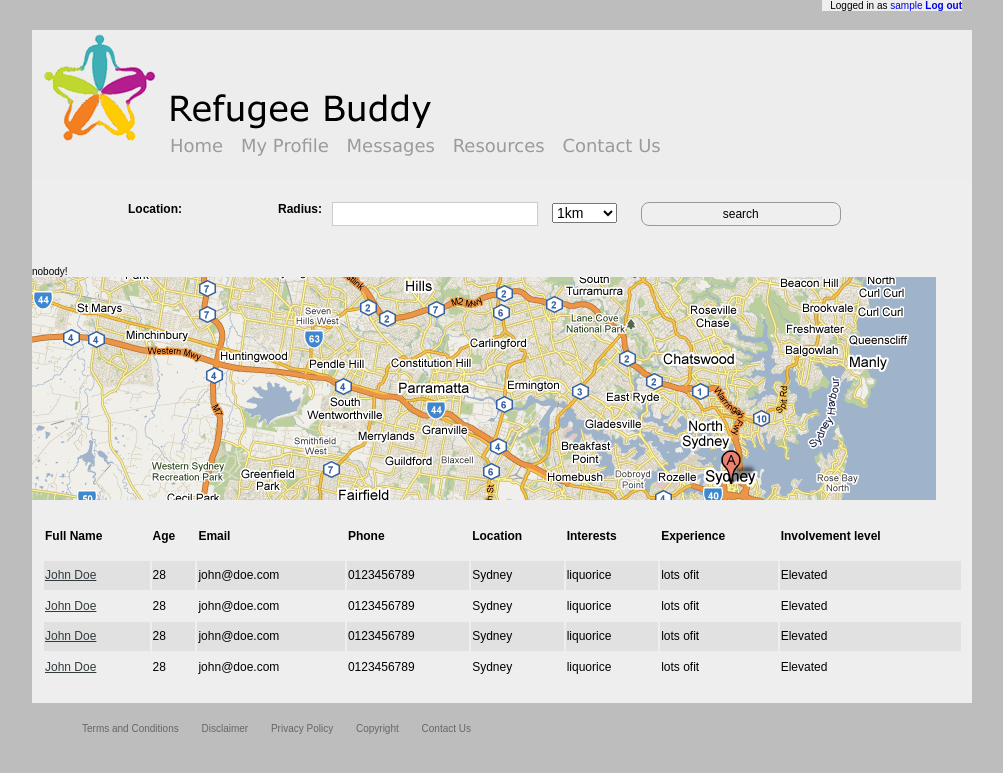
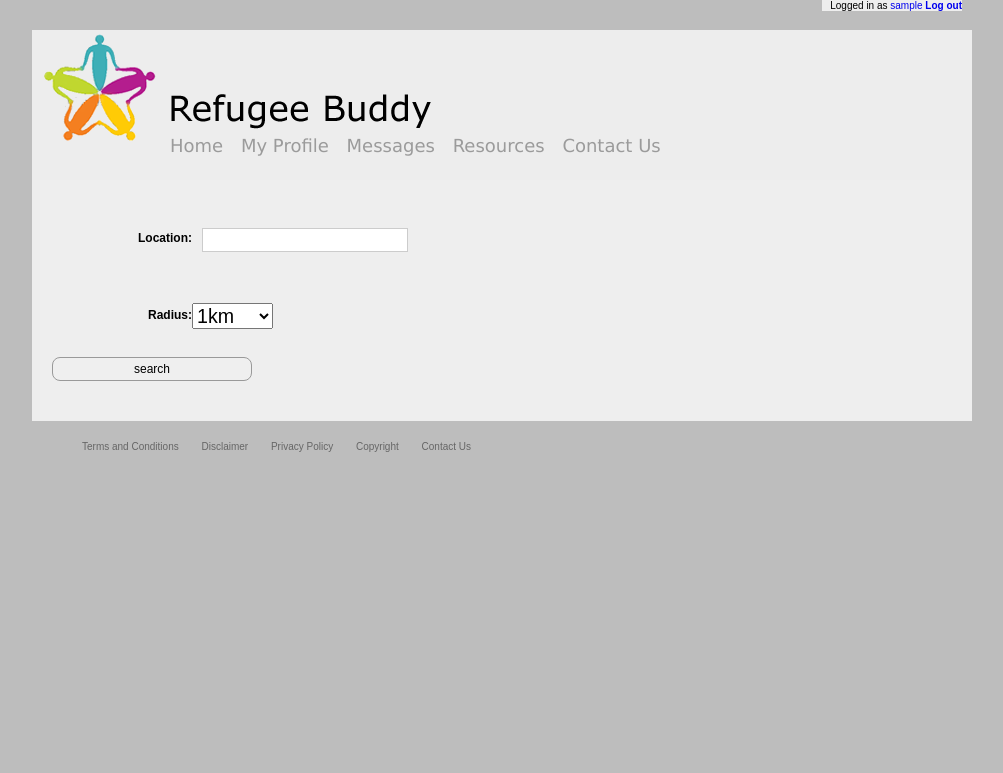
Before and after one commit to ozan/Refugee-Buddy, a Django app: page /buddies/search/ in a window 1280 px wide. Shown: the top 773 px of the page, without its empty margins (138-1141 px from the left). Run offline with Django 3.2, Linux system fonts and the light colour scheme; a user stored in the database is signed in; tables that the repository leaves empty hold one stand-in row (values such as "Sample post"); parts of the project's set-up code (start-up, migrations or seed data) failed here and were passed over; some libraries are stand-ins or nearby versions.

Commit message:
HACKETY HACKETY HACK HACK

```diff
--- a/project/buddies/views.py
+++ b/project/buddies/views.py
@@ -63,7 +63,8 @@ def search(request):
 
     return render_to_response('buddies/search.html', {
         'form': form,
-        'buddies_in_range': buddies_in_range
+        'buddies_in_range': buddies_in_range,
+        'is_get': request.method == 'GET'
     }, context_instance=RequestContext(request))
 
 @login_required
--- a/templates/buddies/search.html
+++ b/templates/buddies/search.html
@@ -11,17 +11,18 @@
 {# show search form #}
 <ul class="buddy-search-form">
 <form action="" method="post">
-	{{ form.as_ul }}
+	{{ form.as_p }}
 	{% csrf_token %}
 	<input type="submit" value="search" />
 </form>
 </ul>
 {# output buddies #}
 {% for buddy in buddies_in_range %}
-{{ buddy }}
+{# do something #}
 {% empty %}
-nobody!
+{# blah #}
 {% endfor %}
+{% if not is_get %}
 	<div class="search-results">
 	<div class="map-results"><img src="{{ MEDIA_URL }}/images/map.png" alt="map" /></div>
 	<table>
@@ -29,8 +30,6 @@ nobody!
 			<tr>
 				<td class="row name">Full Name</td>
 				<td class="row age">Age</td>
-				<td class="row email">Email</td>
-				<td class="row phone">Phone</td>
 				<td class="row location">Location</td>
 				<td class="row interest">Interests</td>
 				<td class="row experience">Experience</td>
@@ -39,46 +38,45 @@ nobody!
 		</thead>
 		<tbody>
 			<tr class="row-odd">
-				<td class="row name"><a href="#">John Doe</a></td>
+				<td class="row name"><a href="{% url buddies_detail '1' %}">Andrew Smith</a></td>
 				<td class="row age">28</td>
-				<td class="row email">john@doe.com</td>
-				<td class="row phone">0123456789</td>
 				<td class="row location">Sydney</td>
 				<td class="row interest">liquorice</td>
 				<td class="row experience">lots ofit</td>
 				<td class="row participation-level">Elevated</td>
 			</tr>
-			<tr>
-				<td class="row name"><a href="#">John Doe</a></td>
-				<td class="row age">28</td>
-				<td class="row email">john@doe.com</td>
-				<td class="row phone">0123456789</td>
-				<td class="row location">Sydney</td>
-				<td class="row interest">liquorice</td>
-				<td class="row experience">lots ofit</td>
-				<td class="row participation-level">Elevated</td>
-			</tr>
-			<tr class="row-odd">
-				<td class="row name"><a href="#">John Doe</a></td>
-				<td class="row age">28</td>
-				<td class="row email">john@doe.com</td>
-				<td class="row phone">0123456789</td>
-				<td class="row location">Sydney</td>
-				<td class="row interest">liquorice</td>
-				<td class="row experience">lots ofit</td>
-				<td class="row participation-level">Elevated</td>
-			</tr>
-			<tr>
-				<td class="row name"><a href="#">John Doe</a></td>
-				<td class="row age">28</td>
-				<td class="row email">john@doe.com</td>
-				<td class="row phone">0123456789</td>
-				<td class="row location">Sydney</td>
-				<td class="row interest">liquorice</td>
-				<td class="row experience">lots ofit</td>
-				<td class="row participation-level">Elevated</td>
-			</tr>
+			{# <tr> #}
+			{# 	<td class="row name"><a href="#">John Doe</a></td> #}
+			{# 	<td class="row age">28</td> #}
+			{# 	<td class="row email">john@doe.com</td> #}
+			{# 	<td class="row phone">0123456789</td> #}
+			{# 	<td class="row location">Sydney</td> #}
+			{# 	<td class="row interest">liquorice</td> #}
+			{# 	<td class="row experience">lots ofit</td> #}
+			{# 	<td class="row participation-level">Elevated</td> #}
+			{# </tr> #}
+			{# <tr class="row-odd"> #}
+			{# 	<td class="row name"><a href="#">John Doe</a></td> #}
+			{# 	<td class="row age">28</td> #}
+			{# 	<td class="row email">john@doe.com</td> #}
+			{# 	<td class="row phone">0123456789</td> #}
+			{# 	<td class="row location">Sydney</td> #}
+			{# 	<td class="row interest">liquorice</td> #}
+			{# 	<td class="row experience">lots ofit</td> #}
+			{# 	<td class="row participation-level">Elevated</td> #}
+			{# </tr> #}
+			{# <tr> #}
+			{# 	<td class="row name"><a href="#">John Doe</a></td> #}
+			{# 	<td class="row age">28</td> #}
+			{# 	<td class="row email">john@doe.com</td> #}
+			{# 	<td class="row phone">0123456789</td> #}
+			{# 	<td class="row location">Sydney</td> #}
+			{# 	<td class="row interest">liquorice</td> #}
+			{# 	<td class="row experience">lots ofit</td> #}
+			{# 	<td class="row participation-level">Elevated</td> #}
+			{# </tr> #}
 		</tbody>
 	</table>
 	</div>
+{% endif %}
 {% endblock content %}
```
